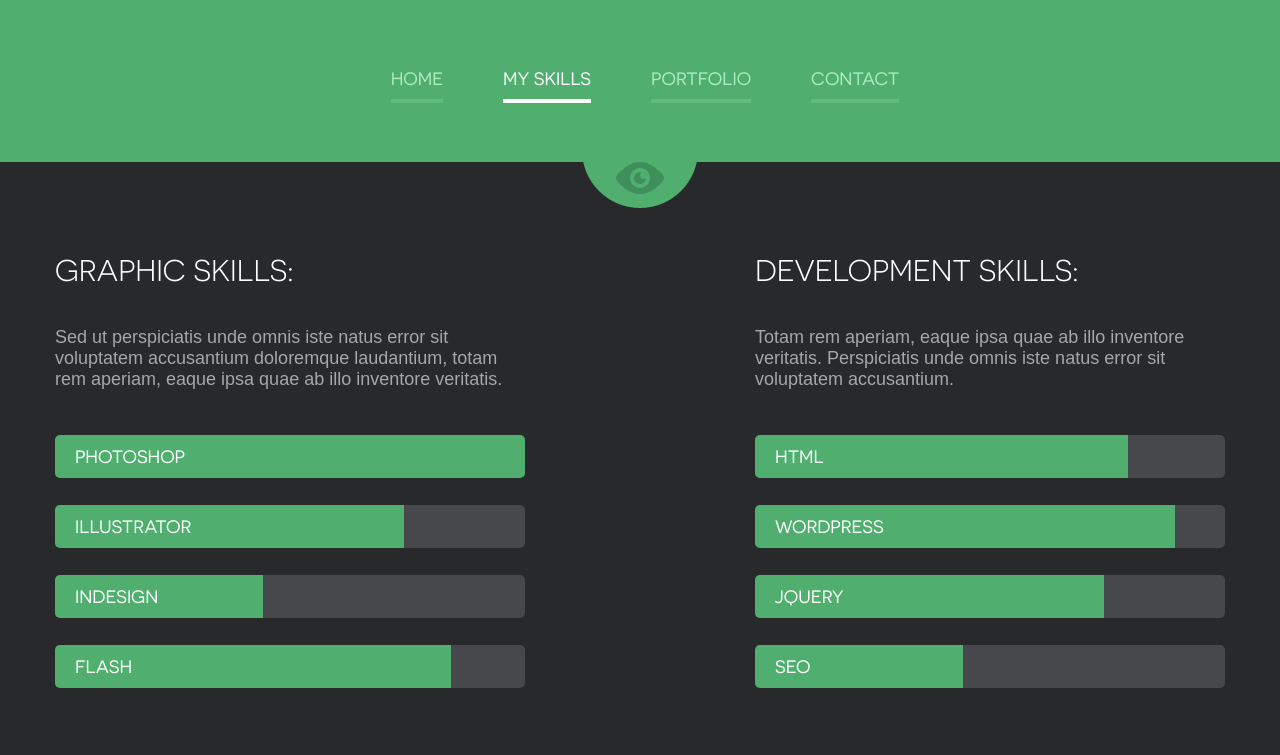
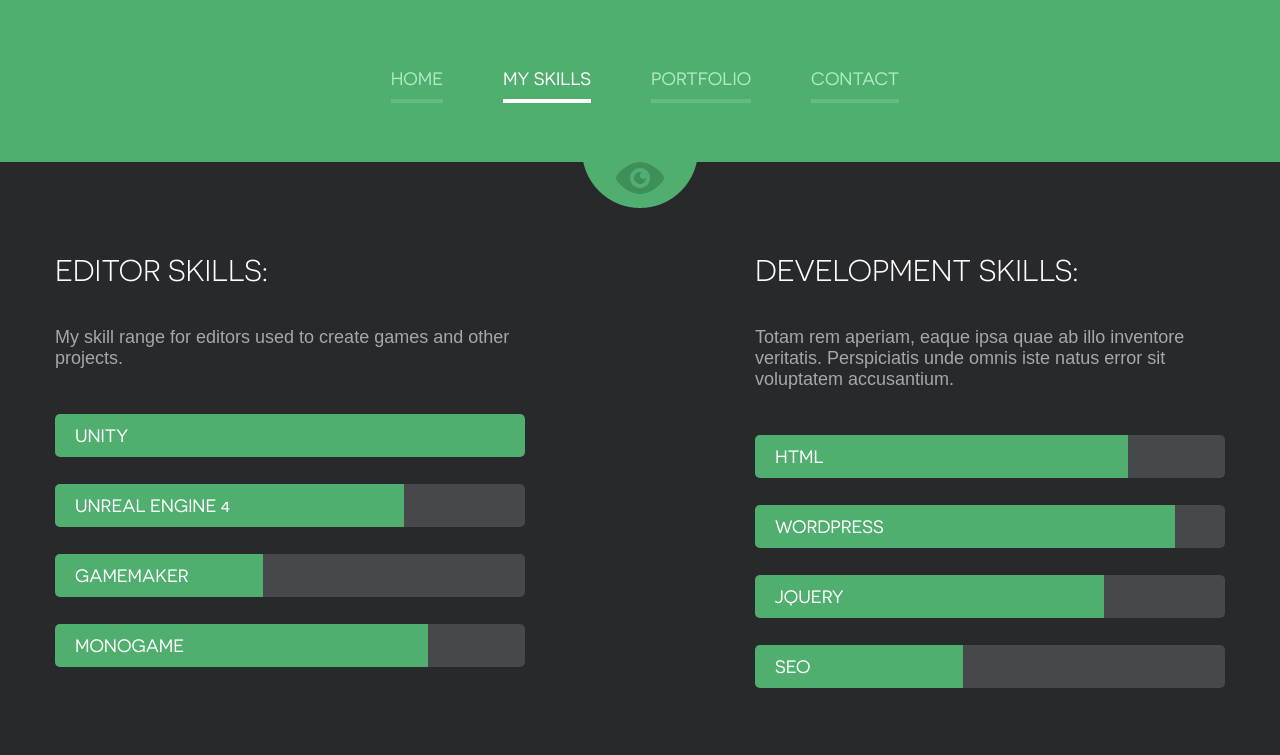
Before and after one commit to Yoshi32123/Yoshi32123.github.io, a plain HTML site: page myskills.html in a window 1280 px wide. Shown: the top 755 px of the page. Drawn offline with nearby package versions, Linux system fonts and the light colour scheme.

Commit message:
updates to my skills

```diff
--- a/myskills.html
+++ b/myskills.html
@@ -34,13 +34,13 @@
 			<section id="main">
 				<div class="skills_holder">
 					<div class="column">
-						<h2>Graphic skills:</h2>
-						<p>Sed ut perspiciatis unde omnis iste natus error sit voluptatem accusantium doloremque laudantium, totam rem aperiam, eaque ipsa quae ab illo inventore veritatis.</p>
+						<h2>Editor skills:</h2>
+						<p>My skill range for editors used to create games and other projects.</p>
 						<ul class="progress">
-							<li><span class="photoshop">Photoshop</span></li>
-							<li><span class="illustrator">Illustrator</span></li>
-							<li><span class="indesign">InDesign</span></li>
-							<li><span class="flash">Flash</span></li>
+							<li><span class="unity">Unity</span></li>
+							<li><span class="unreal">Unreal Engine 4</span></li>
+							<li><span class="gamemaker">GameMaker</span></li>
+							<li><span class="monogame">MonoGame</span></li>
 						</ul>
 					</div>
 					<div class="column column-add">
```
Also changed, not shown: css/all.css.
